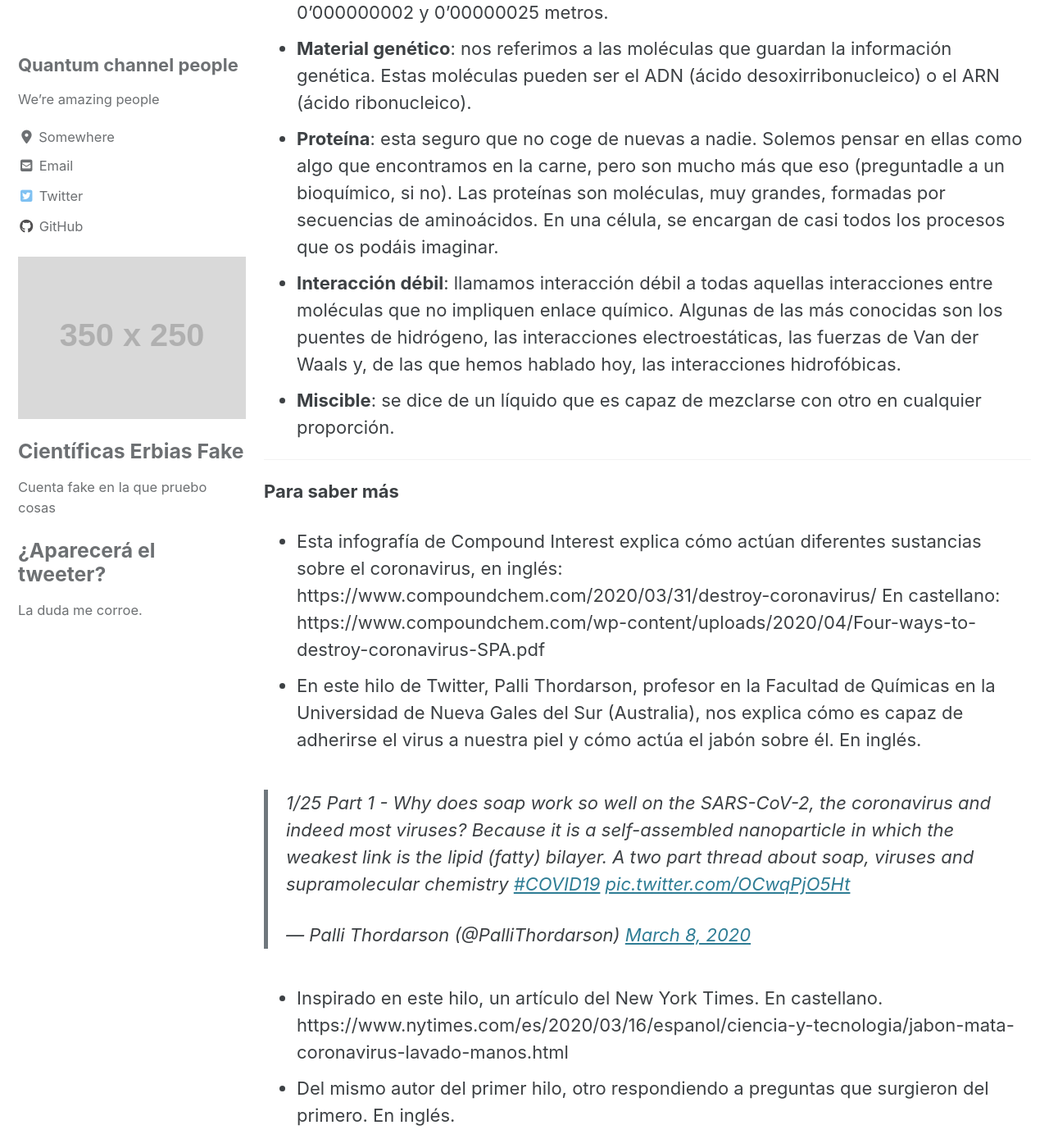
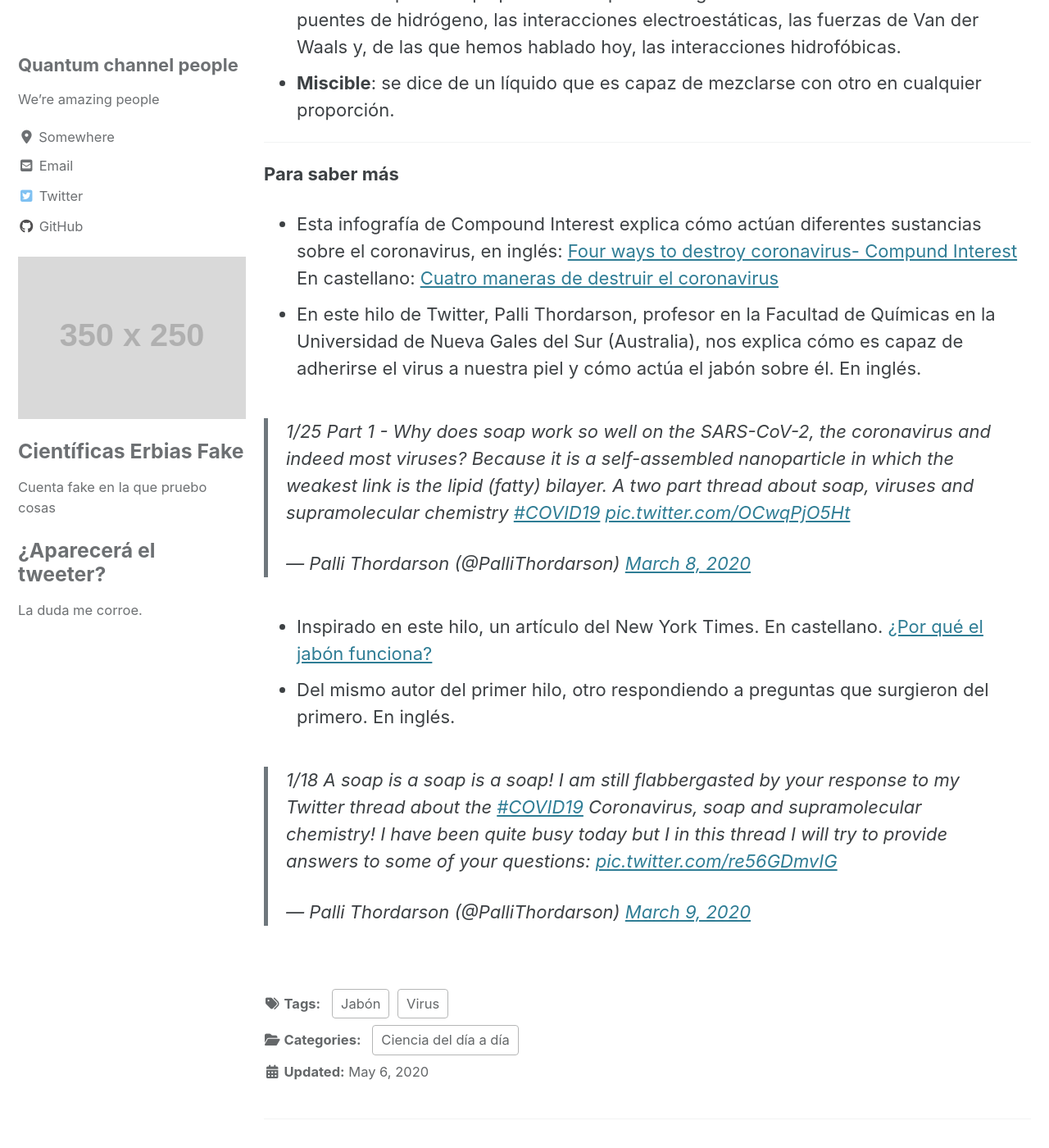
Before and after one commit to JuditSastre/test_blog, a Jekyll site: the page built from _posts/2020-05-06-lavarse-las-manos.md, in a window 1280 px wide and 1400 px high, scrolled down 5638 px. Shown: the whole window at 82% size. Built offline with Jekyll 4.4.1, drawn with Linux system fonts in a browser that asks for light colours; cached includes are drawn as plain includes; nearby versions of some CDN libraries; comment, search, counter and statistics services are not loaded; part of the change alters nothing that is shown; some of the changed text lies outside the part shown.

Commit message:
Update 2020-05-06-lavarse-las-manos.md

```diff
--- a/_posts/2020-05-06-lavarse-las-manos.md
+++ b/_posts/2020-05-06-lavarse-las-manos.md
@@ -22,8 +22,8 @@ SO FAR:
 - [x] Los videos funcionan bien
 - [x] He añadido unas líneas que separan el glosario de para saber más.
 - [ ] Aún estoy probando si puedo hacer un recuadro alrededor de glosario y saber más
-- [ ] Imágenes centradas
-- [ ] Links bien
+- [x] Imágenes centradas. Si son enormes no puede cargarlas y crees que lo has hecho mal, pero no. Se pueden alinear diferente. Más info [https://mmistakes.github.io/minimal-mistakes/markup/markup-image-alignment/]
+- [ ] Links bien. [Más info de cómo poner links en Markdown](https://github.com/adam-p/markdown-here/wiki/Markdown-Cheatsheet#links)
 - [ ] Separar bien las tres secciones.
 - [x] Texto ancho
 - [ ] Poner nuestro tweeter en la barra lateral.
@@ -61,7 +61,7 @@ esferas con las cabezas apuntando hacia el exterior y las colas protegidas del a
 A su vez, los lípidos que forman la envoltura vírica también son moléculas anfifílicas que, en este caso, forman *bicapas lipídicas*
 – micelas de doble capa con las cabezas hidrofílicas separando las colas hidrofóbicas del agua-.
 
-![Figure 2](/assets/images/manos/Figura2.jpg)
+![Figura 2](https://github.com/JuditSastre/test_blog/blob/master/assets/images/manos/Figura2-580x300.png){: .align-center}
 
 Así pues, cuando nos lavamos las manos con agua y jabón, rodeamos los virus con moléculas de jabón. Estas moléculas, en su huida del
 agua, interaccionan tanto con otras moléculas de jabón como con los lípidos que conforman la envoltura vírica porque las moléculas de
@@ -84,7 +84,7 @@ Los iniciados me diréis: ¡el experimento del aceite tampoco es exacto! Tenéis
 podemos ver como la gota de aceite (el virus) se rompe al añadir jabón formando esferas más pequeñas. Ahora sí, Nico comprende que los
 virus se rompen al lavarnos las manos.
 
-![Figure 3](/assets/images/manos/Figura3.jpg)
+![Figura 3](https://github.com/JuditSastre/test_blog/blob/master/assets/images/manos/Figura3-580x300.png){: .align-center}
 
 Para hablar de cómo el jabón interactúa con un virus podríamos ir al laboratorio, construir una bicapa para visualizarla con un
 microscopio y ver qué pasa si añadimos jabón: eso sería visual y, a la vez, veraz. Por desgracia, no siempre es así y normalmente
@@ -120,10 +120,10 @@ las que hemos hablado hoy, las interacciones hidrofóbicas.
 
 **Para saber más**
 
-* Esta infografía de Compound Interest explica cómo actúan diferentes sustancias sobre el coronavirus, en inglés: https://www.compoundchem.com/2020/03/31/destroy-coronavirus/ En castellano: https://www.compoundchem.com/wp-content/uploads/2020/04/Four-ways-to-destroy-coronavirus-SPA.pdf
+* Esta infografía de Compound Interest explica cómo actúan diferentes sustancias sobre el coronavirus, en inglés: [Four ways to destroy coronavirus- Compund Interest](https://www.compoundchem.com/2020/03/31/destroy-coronavirus/) En castellano: [Cuatro maneras de destruir el coronavirus](https://www.compoundchem.com/wp-content/uploads/2020/04/Four-ways-to-destroy-coronavirus-SPA.pdf)
 * En este hilo de Twitter, Palli Thordarson, profesor en la Facultad de Químicas en la Universidad de Nueva Gales del Sur (Australia),
 nos explica cómo es capaz de adherirse el virus a nuestra piel y cómo actúa el jabón sobre él. En inglés.
 <blockquote class="twitter-tweet"><p lang="en" dir="ltr">1/25 Part 1 - Why does soap work so well on the SARS-CoV-2, the coronavirus and indeed most viruses? Because it is a self-assembled nanoparticle in which the weakest link is the lipid (fatty) bilayer. A two part thread about soap, viruses and supramolecular chemistry <a href="https://twitter.com/hashtag/COVID19?src=hash&amp;ref_src=twsrc%5Etfw">#COVID19</a> <a href="https://t.co/OCwqPjO5Ht">pic.twitter.com/OCwqPjO5Ht</a></p>&mdash; Palli Thordarson (@PalliThordarson) <a href="https://twitter.com/PalliThordarson/status/1236549305189597189?ref_src=twsrc%5Etfw">March 8, 2020</a></blockquote> <script async src="https://platform.twitter.com/widgets.js" charset="utf-8"></script>
-* Inspirado en este hilo, un artículo del New York Times. En castellano. https://www.nytimes.com/es/2020/03/16/espanol/ciencia-y-tecnologia/jabon-mata-coronavirus-lavado-manos.html
+* Inspirado en este hilo, un artículo del New York Times. En castellano. [¿Por qué el jabón funciona?](https://www.nytimes.com/es/2020/03/16/espanol/ciencia-y-tecnologia/jabon-mata-coronavirus-lavado-manos.html)
 * Del mismo autor del primer hilo, otro respondiendo a preguntas que surgieron del primero. En inglés.
 <blockquote class="twitter-tweet"><p lang="en" dir="ltr">1/18 A soap is a soap is a soap! I am still flabbergasted by your response to my Twitter thread about the <a href="https://twitter.com/hashtag/COVID19?src=hash&amp;ref_src=twsrc%5Etfw">#COVID19</a> Coronavirus, soap and supramolecular chemistry! I have been quite busy today but I in this thread I will try to provide answers to some of your questions: <a href="https://t.co/re56GDmvIG">pic.twitter.com/re56GDmvIG</a></p>&mdash; Palli Thordarson (@PalliThordarson) <a href="https://twitter.com/PalliThordarson/status/1236969890398912512?ref_src=twsrc%5Etfw">March 9, 2020</a></blockquote> <script async src="https://platform.twitter.com/widgets.js" charset="utf-8"></script>
```
